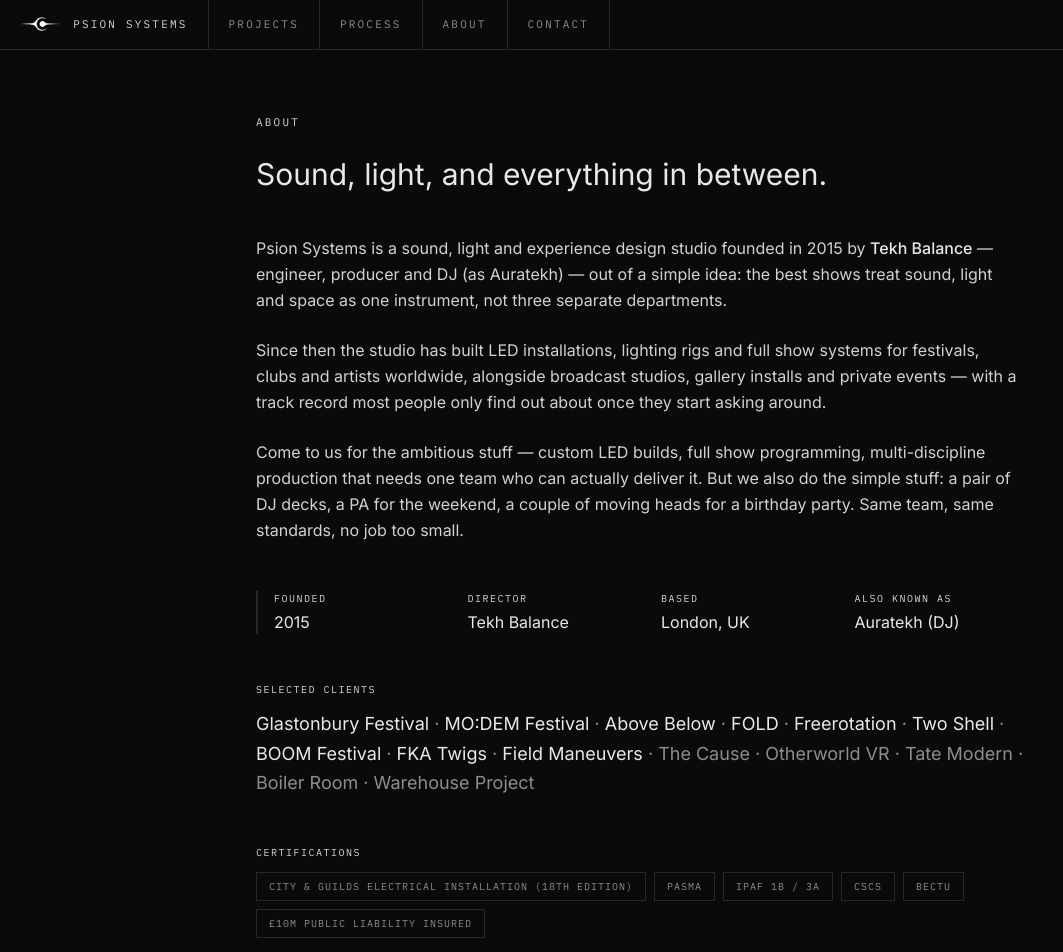
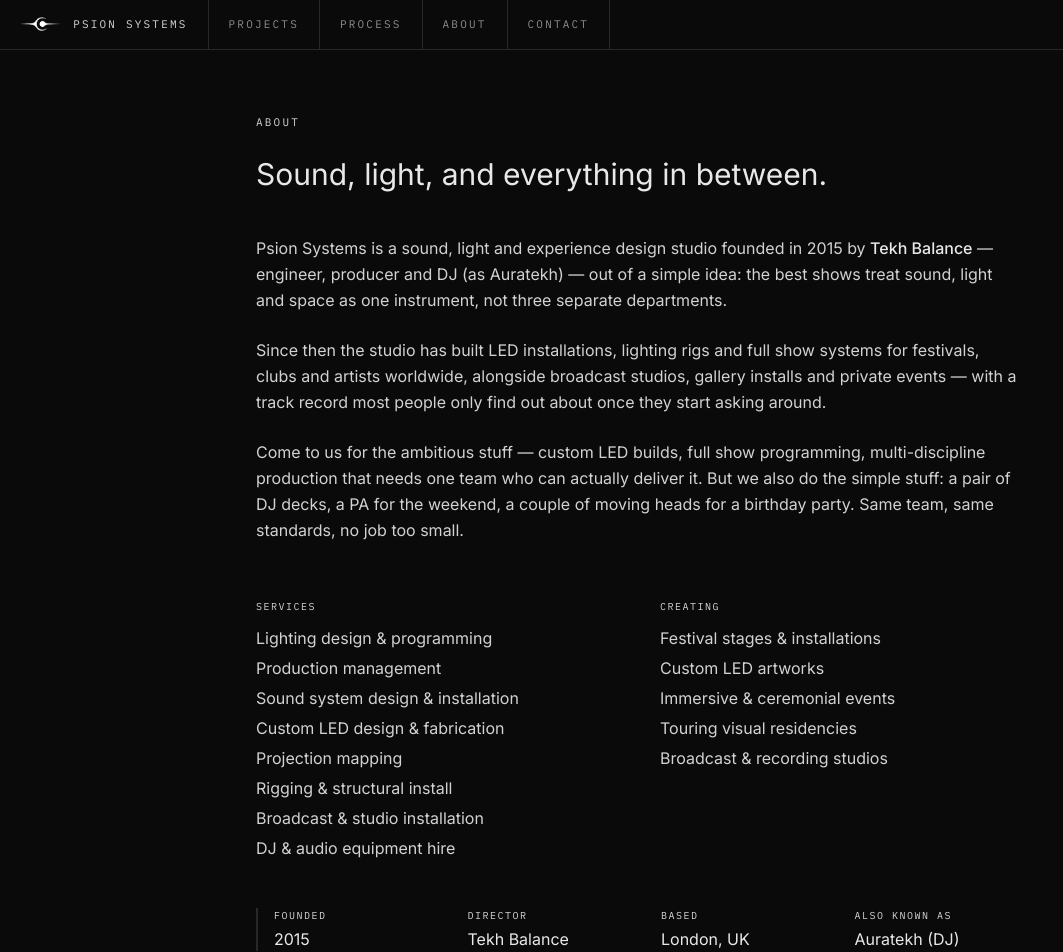
Before and after one commit to viatekh/psion-site, a Next.js app: page /about in a window 1280 px wide. Shown: the top 952 px of the page, without its empty margins (0-1063 px from the left). Built offline with nearby package versions, Linux system fonts and the light colour scheme.

Commit message:
Add Services / Creating capability lists to About page, naavi-style

```diff
--- a/src/app/about/page.tsx
+++ b/src/app/about/page.tsx
@@ -23,6 +23,25 @@ const clients = [
   "Tate Modern",
   "Boiler Room",
   "Warehouse Project",
+];
+
+const services = [
+  "Lighting design & programming",
+  "Production management",
+  "Sound system design & installation",
+  "Custom LED design & fabrication",
+  "Projection mapping",
+  "Rigging & structural install",
+  "Broadcast & studio installation",
+  "DJ & audio equipment hire",
+];
+
+const creating = [
+  "Festival stages & installations",
+  "Custom LED artworks",
+  "Immersive & ceremonial events",
+  "Touring visual residencies",
+  "Broadcast & recording studios",
 ];
 
 const badges = [
@@ -65,6 +84,29 @@ export default function AboutPage() {
             also do the simple stuff: a pair of DJ decks, a PA for the weekend, a couple of
             moving heads for a birthday party. Same team, same standards, no job too small.
           </p>
+        </div>
+
+        <div className="mt-14 grid grid-cols-1 gap-10 sm:grid-cols-2">
+          <div>
+            <p className="font-mono text-[10px] uppercase tracking-[0.15em] text-accent">Services</p>
+            <ul className="mt-3 space-y-1.5">
+              {services.map((s) => (
+                <li key={s} className="text-base text-foreground/90">
+                  {s}
+                </li>
+              ))}
+            </ul>
+          </div>
+          <div>
+            <p className="font-mono text-[10px] uppercase tracking-[0.15em] text-accent">Creating</p>
+            <ul className="mt-3 space-y-1.5">
+              {creating.map((c) => (
+                <li key={c} className="text-base text-foreground/90">
+                  {c}
+                </li>
+              ))}
+            </ul>
+          </div>
         </div>
 
         <dl className="mt-12 grid grid-cols-2 gap-6 border-l-2 border-line pl-4 sm:grid-cols-4">
```
